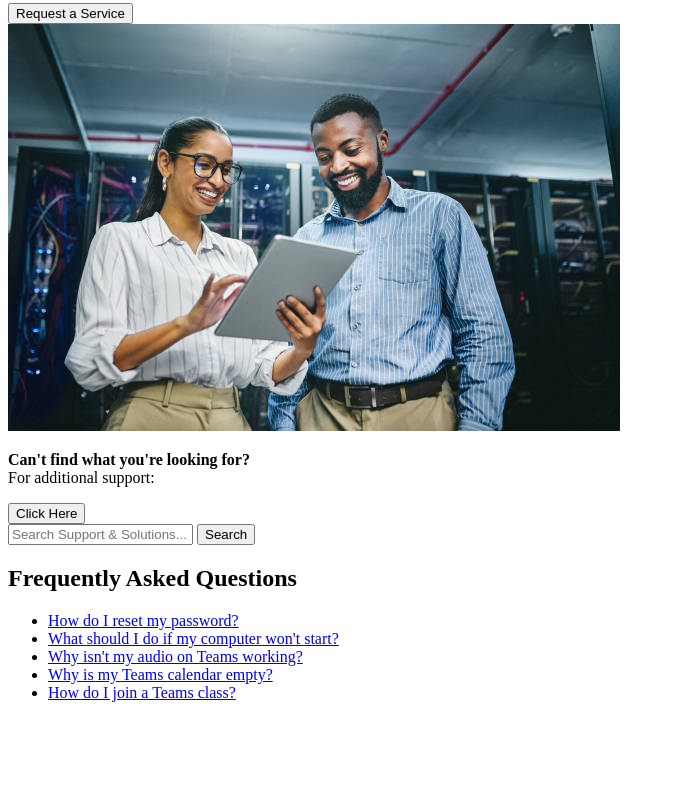
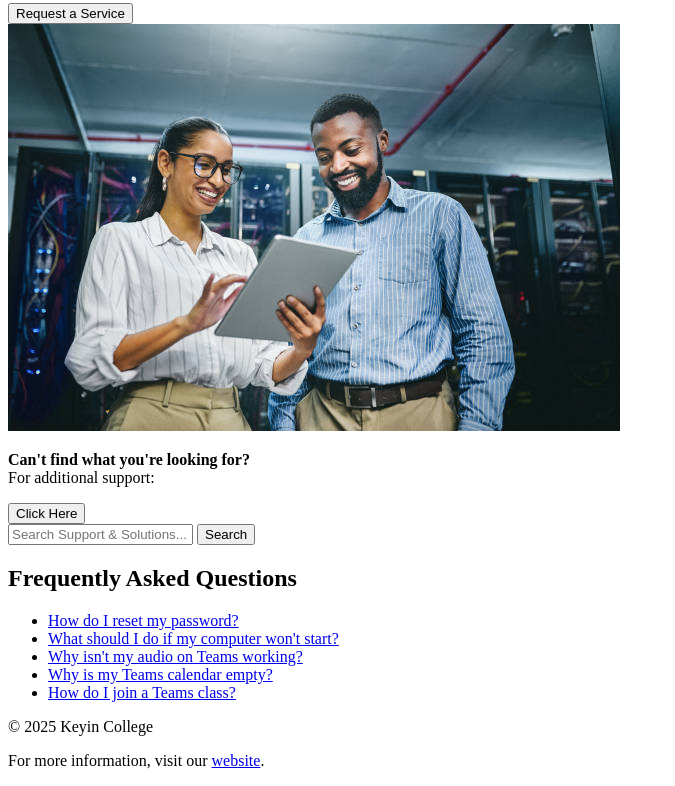
Before and after one commit to sarwoodford/RequesterPortal, a plain HTML site: page requester-portal/index.html in a window 1280 px wide. Shown: the part 510-1296 px from the top of the page, without its empty margins (0-675 px from the left). Before the commit the page ends 1228 px from the top, so only its background shows below. Drawn offline with Linux system fonts and the light colour scheme.

Commit message:
feat: general info on footer

```diff
--- a/requester-portal/index.html
+++ b/requester-portal/index.html
@@ -66,6 +66,8 @@
         </div>
 
         <footer>
+            <p>&copy; 2025 Keyin College</p>
+            <p>For more information, visit our <a href="https://www.keyincollege.ca">website</a>.</p>
         </footer>
 
     </div>
```
